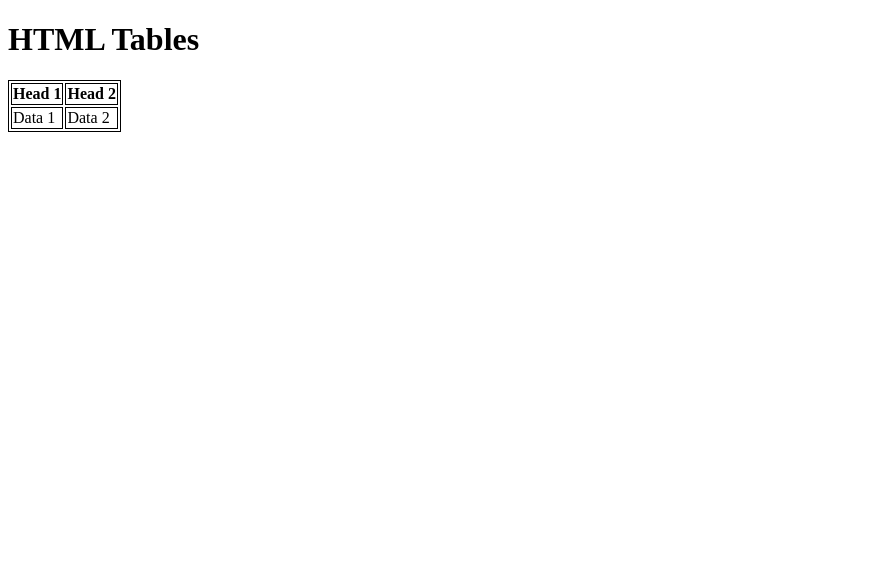
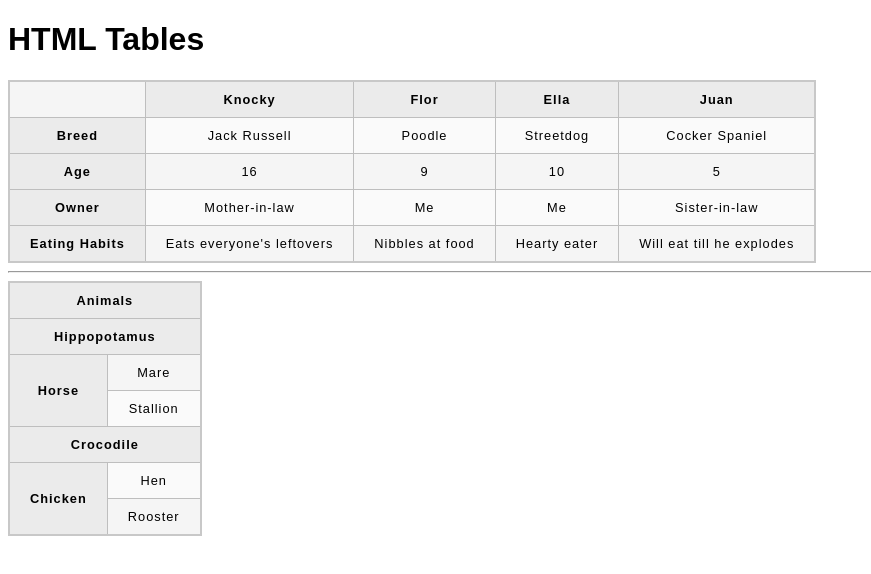
Before and after one commit to roaayala/the-foundations, a plain HTML site: page 027-tables/index.html in a window 1280 px wide. Shown: the whole page, without its empty margins (0-871 px from the left). Drawn offline with Linux system fonts and the light colour scheme.

Commit message:
table: rowspan and colspan

```diff
--- a/027-tables/index.html
+++ b/027-tables/index.html
@@ -4,18 +4,19 @@
 		<meta charset="UTF-8" />
 		<meta name="viewport" content="width=device-width, initial-scale=1.0" />
 		<title>Tables</title>
+		<link rel="stylesheet" href="./style.css" />
 
-		<style>
+		<!-- <style>
 			table,
 			th,
 			td {
 				border: 1px solid black;
 			}
-		</style>
+		</style> -->
 	</head>
 	<body>
 		<h1>HTML Tables</h1>
-		<table>
+		<!-- <table>
 			<tr>
 				<th>Head 1</th>
 				<th>Head 2</th>
@@ -24,6 +25,73 @@
 				<td>Data 1</td>
 				<td>Data 2</td>
 			</tr>
+		</table> -->
+
+		<!-- TABLE BASICS -->
+		<table>
+			<table>
+				<tr>
+					<td>&nbsp;</td>
+					<th>Knocky</th>
+					<th>Flor</th>
+					<th>Ella</th>
+					<th>Juan</th>
+				</tr>
+				<tr>
+					<th>Breed</th>
+					<td>Jack Russell</td>
+					<td>Poodle</td>
+					<td>Streetdog</td>
+					<td>Cocker Spaniel</td>
+				</tr>
+				<tr>
+					<th>Age</th>
+					<td>16</td>
+					<td>9</td>
+					<td>10</td>
+					<td>5</td>
+				</tr>
+				<tr>
+					<th>Owner</th>
+					<td>Mother-in-law</td>
+					<td>Me</td>
+					<td>Me</td>
+					<td>Sister-in-law</td>
+				</tr>
+				<tr>
+					<th>Eating Habits</th>
+					<td>Eats everyone's leftovers</td>
+					<td>Nibbles at food</td>
+					<td>Hearty eater</td>
+					<td>Will eat till he explodes</td>
+				</tr>
+			</table>
+		</table>
+		<hr />
+		<table>
+			<tr>
+				<th colspan="2">Animals</th>
+			</tr>
+			<tr>
+				<th colspan="2">Hippopotamus</th>
+			</tr>
+			<tr>
+				<th rowspan="2">Horse</th>
+				<td>Mare</td>
+			</tr>
+			<tr>
+				<td>Stallion</td>
+			</tr>
+			<tr>
+				<th colspan="2">Crocodile</th>
+			</tr>
+			<tr>
+				<th rowspan="2">Chicken</th>
+				<td>Hen</td>
+			</tr>
+			<tr>
+				<td>Rooster</td>
+			</tr>
 		</table>
 	</body>
 </html>
--- /dev/null
+++ b/027-tables/style.css
@@ -0,0 +1,36 @@
+html {
+	font-family: sans-serif;
+}
+
+table {
+	border-collapse: collapse;
+	border: 2px solid rgb(200, 200, 200);
+	letter-spacing: 1px;
+	font-size: 0.8rem;
+}
+
+td,
+th {
+	border: 1px solid rgb(190, 190, 190);
+	padding: 10px 20px;
+}
+
+th {
+	background-color: rgb(235, 235, 235);
+}
+
+td {
+	text-align: center;
+}
+
+tr:nth-child(even) td {
+	background-color: rgb(250, 250, 250);
+}
+
+tr:nth-child(odd) td {
+	background-color: rgb(245, 245, 245);
+}
+
+caption {
+	padding: 10px;
+}
```
